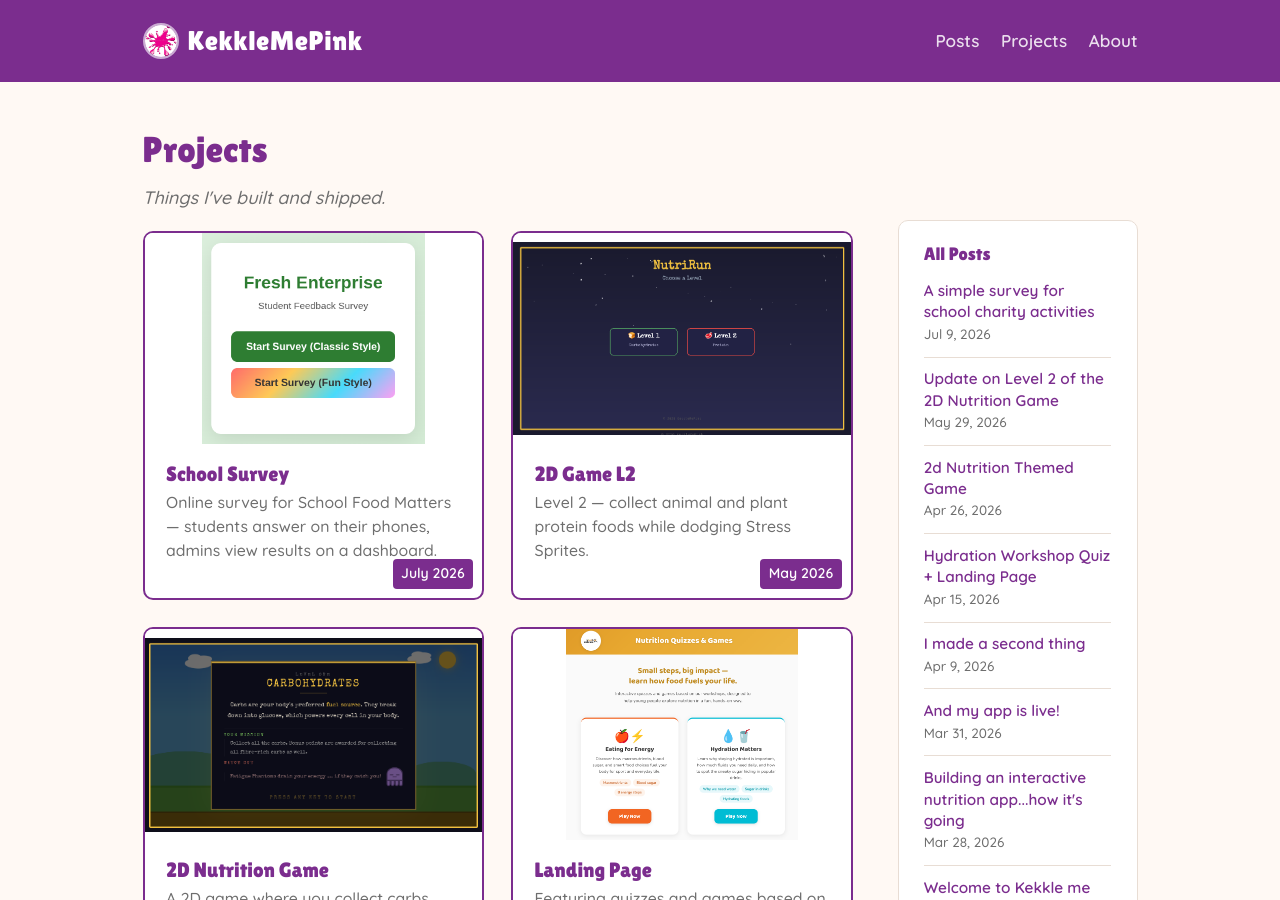
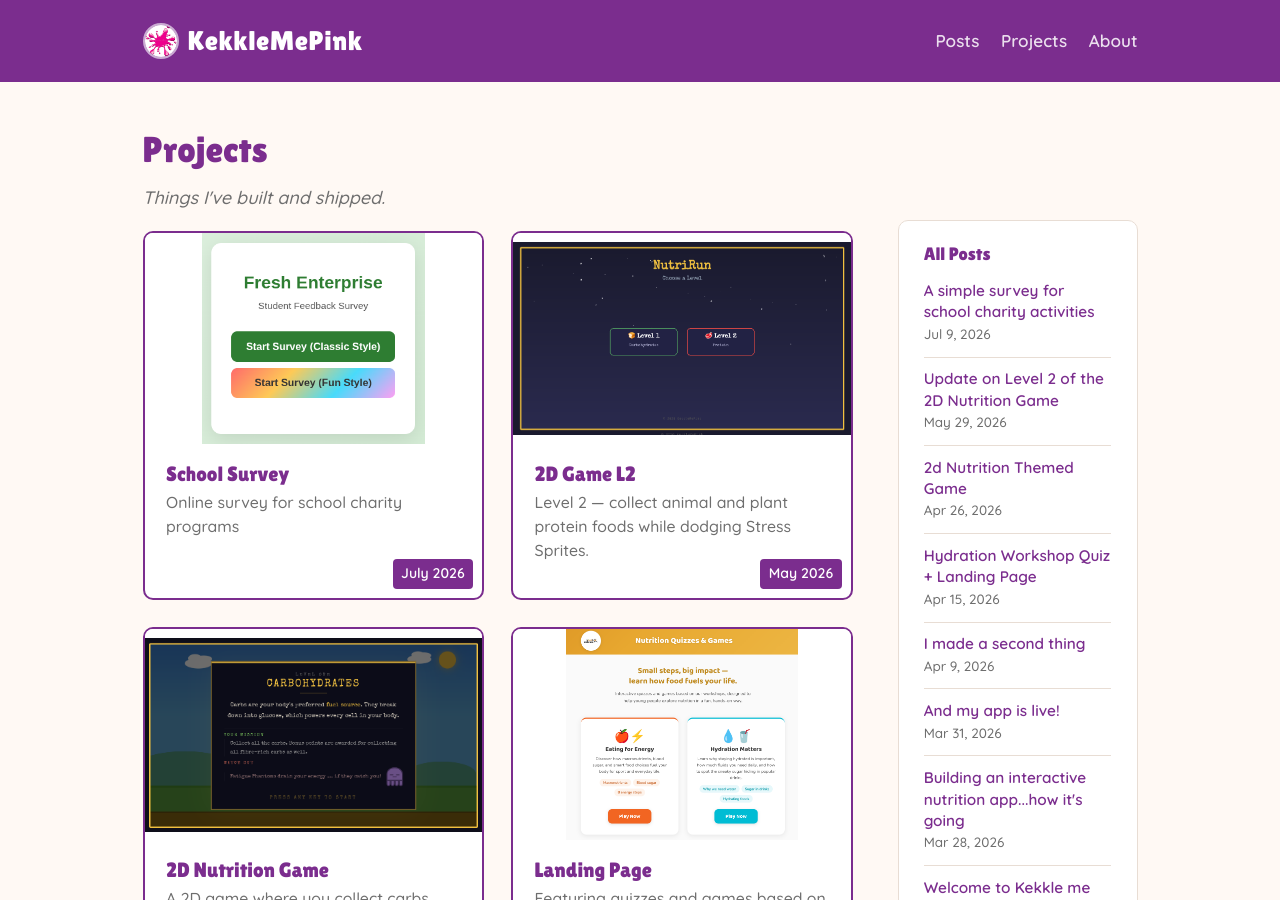
Before and after one commit to Kekkle/kekkles-korner, a Jekyll site: the page built from projects.html, in a window 1280 px wide and 900 px high. Built offline with Jekyll 4.4.1, drawn with Linux system fonts in a browser that asks for light colours.

Commit message:
Update School Survey project card description.
Co-authored-by: Cursor <cursoragent@cursor.com>

```diff
--- a/_data/projects.yml
+++ b/_data/projects.yml
@@ -9,7 +9,7 @@
   url: "https://surveys-sfm.onrender.com/"
   image: "/assets/images/projects/school-survey.png"
   date: "July 2026"
-  description: "Online survey for School Food Matters — students answer on their phones, admins view results on a dashboard."
+  description: "Online survey for school charity programs"
 
 - title: "2D Game L2"
   url: "https://kekkle.github.io/2D-Nutrition-Game/?level=2"
```
